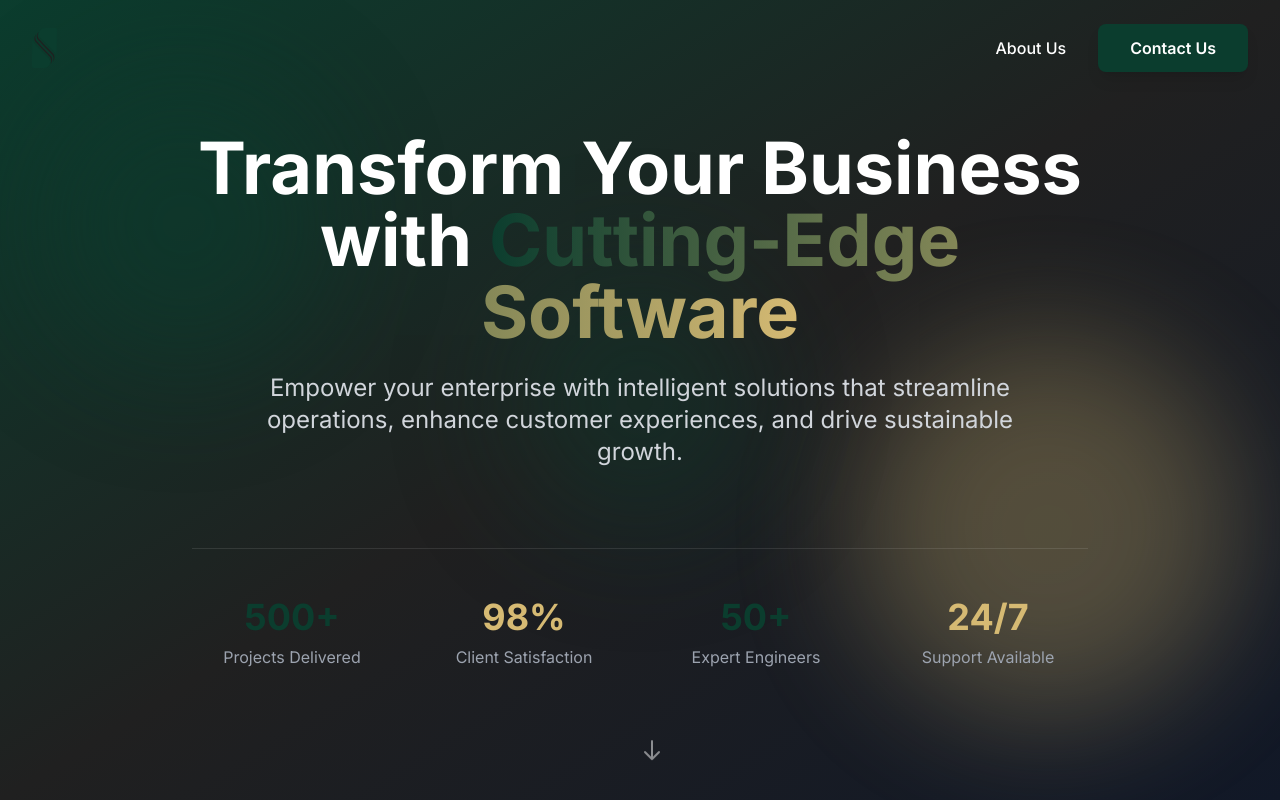
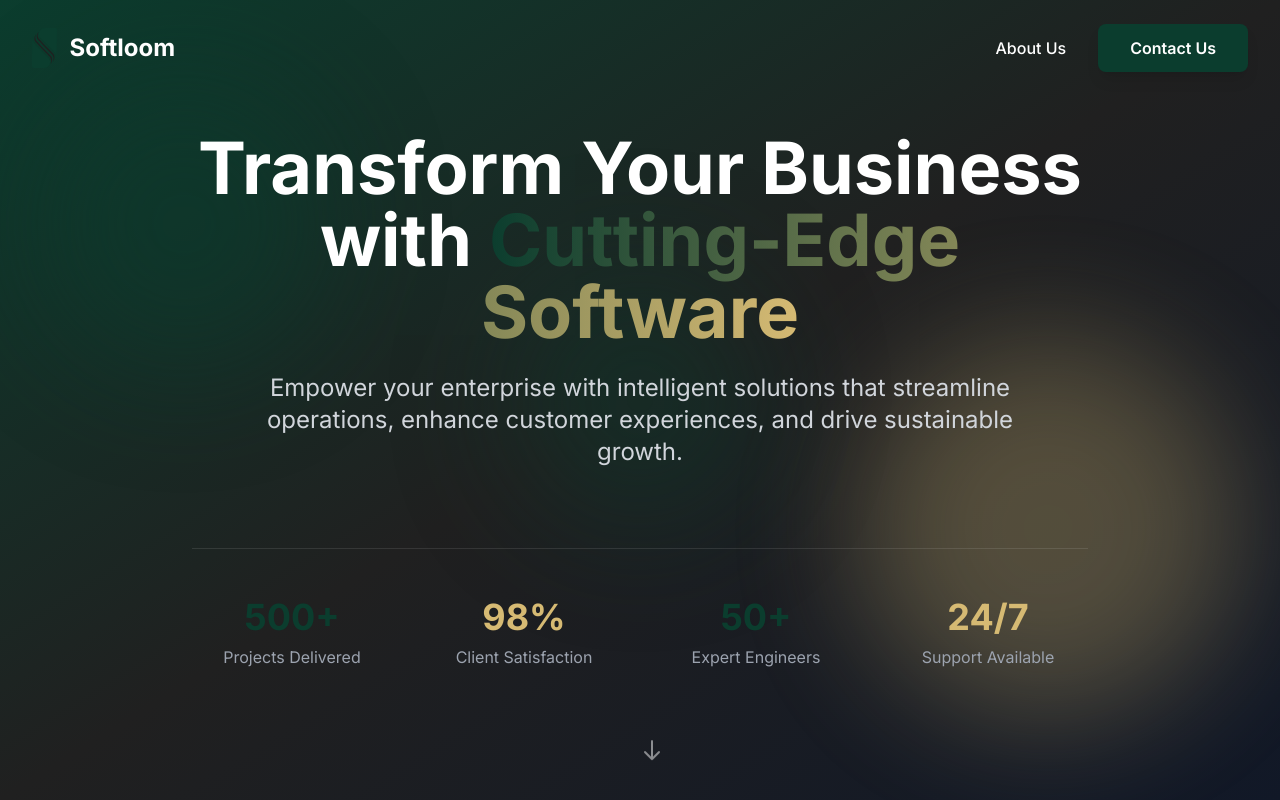
Before and after one commit to Prince-Emeka-Ekomaru/softloom, a React (Vite) app: page / in a window 1280 px wide. Shown: the top 800 px of the page. Built offline with nearby package versions, Linux system fonts and the light colour scheme.

Commit message:
Add 'Softloom' text next to logo in header and footer with white color

```diff
--- a/src/components/Footer.tsx
+++ b/src/components/Footer.tsx
@@ -116,7 +116,7 @@ const Footer = () => {
                   href="mailto:hello@softloom.com"
                   className="text-softloom-cream hover:text-softloom-yellow transition-colors"
                 >
-                  hello@softloom.com
+                  info@softloom.com.ng
                 </a>
               </li>
               <li className="pt-4">
@@ -136,15 +136,18 @@ const Footer = () => {
         {/* Bottom Bar */}
         <div className="border-t border-softloom-cream/20 pt-8">
           <div className="flex flex-col md:flex-row justify-between items-center space-y-4 md:space-y-0">
-            <div className="flex items-center space-x-2">
+            <div className="flex items-center space-x-3">
               <img
                 src="/Softloom.svg"
                 alt="Softloom Logo"
                 className="h-8 w-auto"
               />
+              <span className="text-xl font-bold text-white">
+                Softloom
+              </span>
             </div>
             <div className="text-center text-sm text-softloom-cream/70">
-              <p>© 2020 Softloom Technologies. All rights reserved.</p>
+              <p>© 2020 Softloom Limited. All rights reserved.</p>
               <p className="mt-1">Crafting innovative software solutions for modern businesses.</p>
             </div>
           </div>
--- a/src/components/Header.tsx
+++ b/src/components/Header.tsx
@@ -29,14 +29,15 @@ const Header = () => {
       <div className="container mx-auto px-4 sm:px-6 lg:px-8">
         <div className="flex items-center justify-between">
           {/* Logo */}
-          <Link to="/" className="flex items-center space-x-2">
-            <div className="flex items-center space-x-2">
-              <img
-                src="/Softloom.svg"
-                alt="Softloom Logo"
-                className="h-10 w-auto"
-              />
-            </div>
+          <Link to="/" className="flex items-center space-x-3">
+            <img
+              src="/Softloom.svg"
+              alt="Softloom Logo"
+              className="h-10 w-auto"
+            />
+            <span className={`text-2xl font-bold transition-colors ${isScrolled ? 'text-softloom-dark-blue' : 'text-white'}`}>
+              Softloom
+            </span>
           </Link>
 
           {/* Desktop Navigation */}
```
